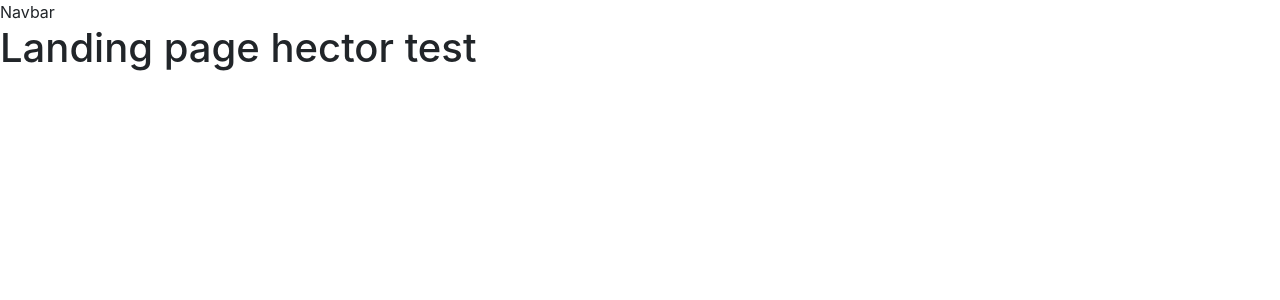
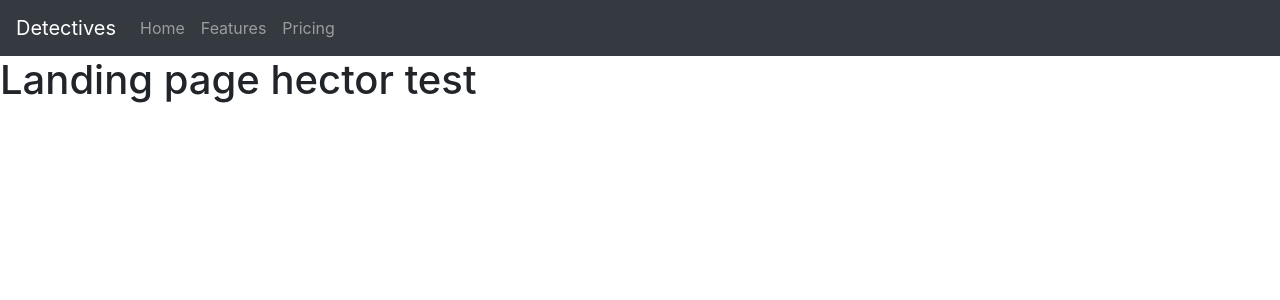
Before and after one commit to r0meroh/project_repo_CSE_455, a React (Create React App) app in the folder client/: page / in a window 1280 px wide. Shown: the top 300 px of the page. Built offline with nearby package versions, Linux system fonts and the light colour scheme.

Commit message:
Navbar addition

```diff
--- a/client/src/components/Navbar.js
+++ b/client/src/components/Navbar.js
@@ -1,7 +1,18 @@
 import React from 'react';
-
+import { Navbar, Nav, Form, FormControl, Button } from 'react-bootstrap';
 const Navbar1 = () => {
-  return <div>Navbar</div>;
+  return (
+    <>
+      <Navbar bg='dark' variant='dark'>
+        <Navbar.Brand href='#home'>Detectives</Navbar.Brand>
+        <Nav className='mr-auto'>
+          <Nav.Link href='#home'>Home</Nav.Link>
+          <Nav.Link href='#features'>Features</Nav.Link>
+          <Nav.Link href='#pricing'>Pricing</Nav.Link>
+        </Nav>
+      </Navbar>
+    </>
+  );
 };
 
 export default Navbar1;
```
